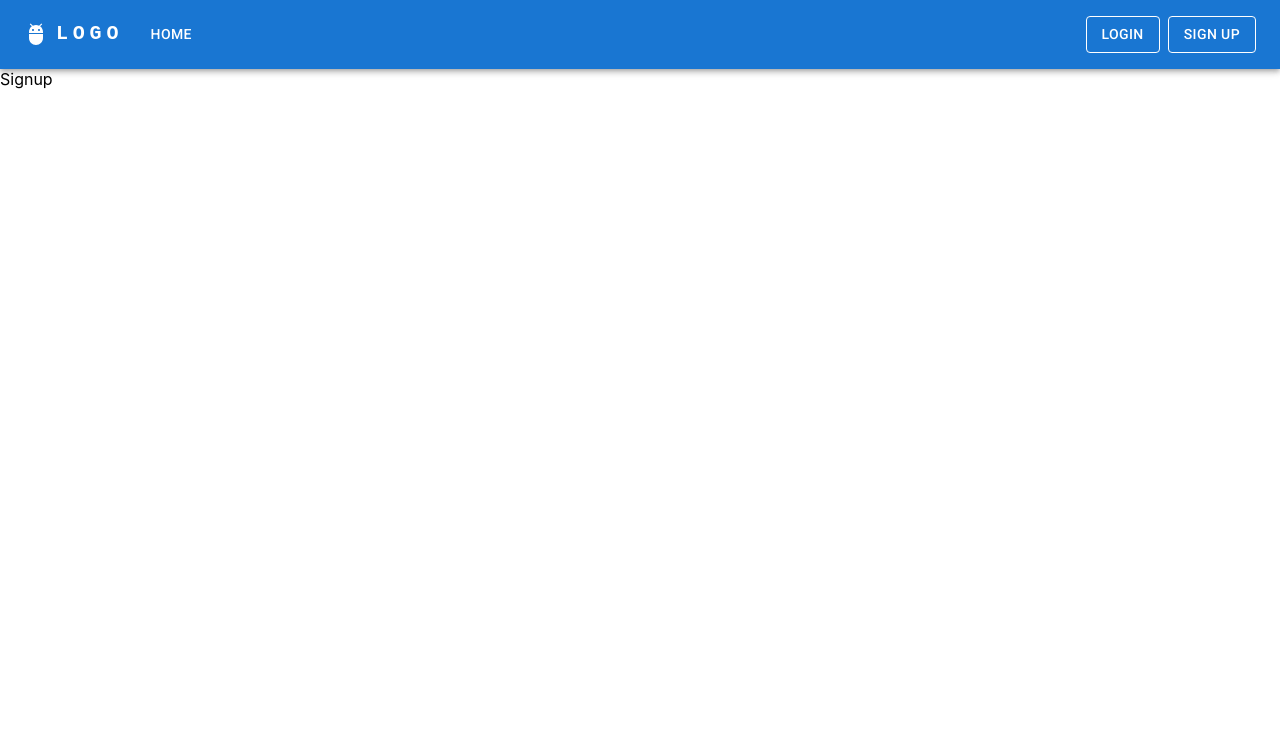
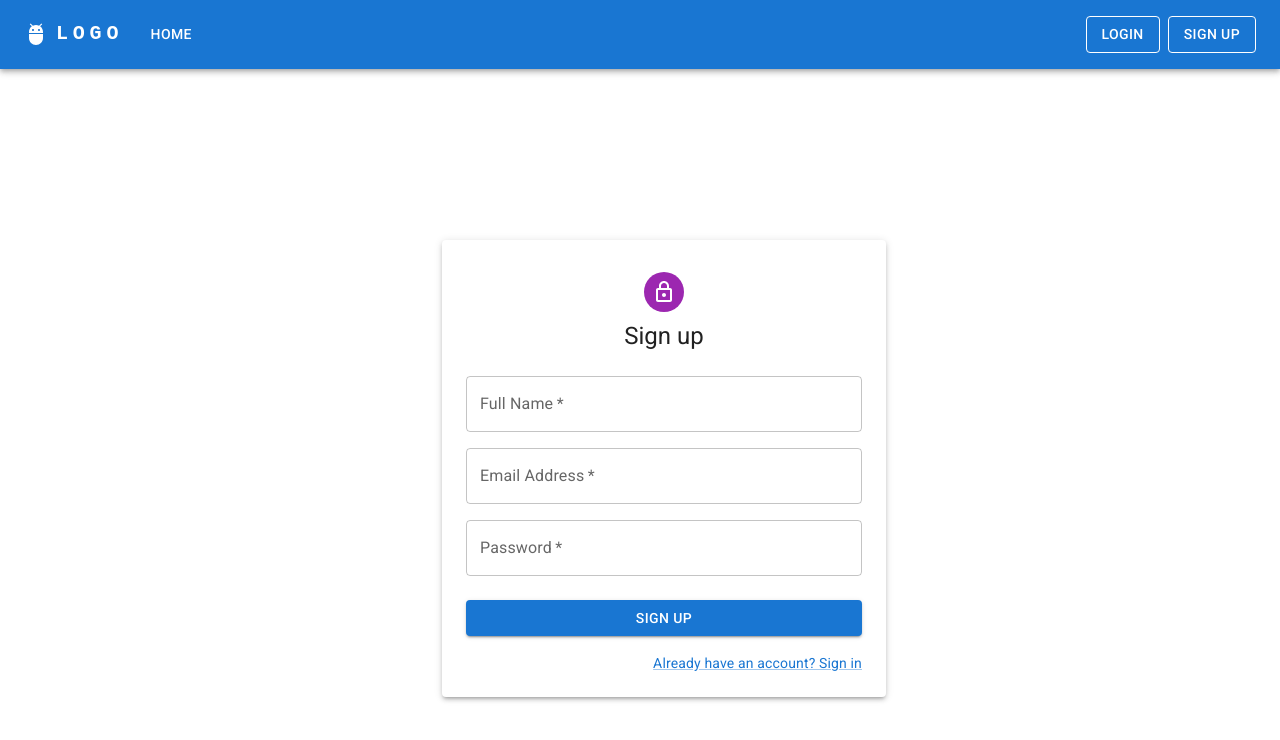
Before and after one commit to gpbaculio/gpflow-challenge, a React (Create React App) app: page /signup in a window 1280 px wide. Shown: the top 740 px of the page. Built offline with nearby package versions, Linux system fonts and the light colour scheme; the HTML template or start-up script is replaced by a standard one.

Commit message:
auth screens ux

```diff
--- a/src/routes/Login.tsx
+++ b/src/routes/Login.tsx
@@ -1,7 +1,81 @@
-import React from "react";
+import {
+  Box,
+  Container,
+  Paper,
+  Button,
+  Link,
+  TextField,
+  Typography,
+  Avatar,
+} from "@mui/material";
+import LockOutlinedIcon from "@mui/icons-material/LockOutlined";
 
 function Login() {
-  return <div>Login</div>;
+  return (
+    <Box
+      display="flex"
+      justifyContent="center"
+      alignItems="center"
+      minHeight="100vh"
+    >
+      <Container maxWidth="xs">
+        <Box
+          width="100%"
+          alignItems="center"
+          component={Paper}
+          elevation={3}
+          p={3}
+          display="flex"
+          flexDirection="column"
+        >
+          <Avatar sx={{ m: 1, bgcolor: "secondary.main" }}>
+            <LockOutlinedIcon />
+          </Avatar>
+          <Typography component="h1" variant="h5">
+            Sign in
+          </Typography>
+          <Box
+            component="form"
+            // onSubmit={handleSubmit}
+            noValidate
+            sx={{ mt: 1 }}
+          >
+            <TextField
+              margin="normal"
+              required
+              fullWidth
+              id="email"
+              label="Email Address"
+              name="email"
+              autoComplete="email"
+              autoFocus
+            />
+            <TextField
+              margin="normal"
+              required
+              fullWidth
+              name="password"
+              label="Password"
+              type="password"
+              id="password"
+              autoComplete="current-password"
+            />
+            <Button
+              type="submit"
+              fullWidth
+              variant="contained"
+              sx={{ mt: 3, mb: 2 }}
+            >
+              Sign In
+            </Button>
+            <Link href="#" variant="body2">
+              {"Don't have an account? Sign Up"}
+            </Link>
+          </Box>
+        </Box>
+      </Container>
+    </Box>
+  );
 }
 
 export default Login;
--- a/src/routes/Signup.tsx
+++ b/src/routes/Signup.tsx
@@ -1,7 +1,93 @@
-import React from "react";
+import {
+  Box,
+  Container,
+  Paper,
+  Button,
+  Link,
+  TextField,
+  Typography,
+  Avatar,
+  Grid,
+} from "@mui/material";
+import LockOutlinedIcon from "@mui/icons-material/LockOutlined";
 
-function Signup() {
-  return <div>Signup</div>;
+function Login() {
+  return (
+    <Box
+      display="flex"
+      justifyContent="center"
+      alignItems="center"
+      minHeight="100vh"
+    >
+      <Container maxWidth="xs">
+        <Box
+          width="100%"
+          alignItems="center"
+          component={Paper}
+          elevation={3}
+          p={3}
+          display="flex"
+          flexDirection="column"
+        >
+          <Avatar sx={{ m: 1, bgcolor: "secondary.main" }}>
+            <LockOutlinedIcon />
+          </Avatar>
+          <Typography component="h1" variant="h5">
+            Sign up
+          </Typography>
+          <Box component="form" noValidate sx={{ mt: 3 }}>
+            <Grid container spacing={2}>
+              <Grid item xs={12}>
+                <TextField
+                  required
+                  fullWidth
+                  id="fullName"
+                  label="Full Name"
+                  name="fullName"
+                />
+              </Grid>
+              <Grid item xs={12}>
+                <TextField
+                  required
+                  fullWidth
+                  id="email"
+                  label="Email Address"
+                  name="email"
+                  autoComplete="email"
+                />
+              </Grid>
+              <Grid item xs={12}>
+                <TextField
+                  required
+                  fullWidth
+                  name="password"
+                  label="Password"
+                  type="password"
+                  id="password"
+                  autoComplete="new-password"
+                />
+              </Grid>
+            </Grid>
+            <Button
+              type="submit"
+              fullWidth
+              variant="contained"
+              sx={{ mt: 3, mb: 2 }}
+            >
+              Sign Up
+            </Button>
+            <Grid container justifyContent="flex-end">
+              <Grid item>
+                <Link href="#" variant="body2">
+                  Already have an account? Sign in
+                </Link>
+              </Grid>
+            </Grid>
+          </Box>
+        </Box>
+      </Container>
+    </Box>
+  );
 }
 
-export default Signup;
+export default Login;
```
